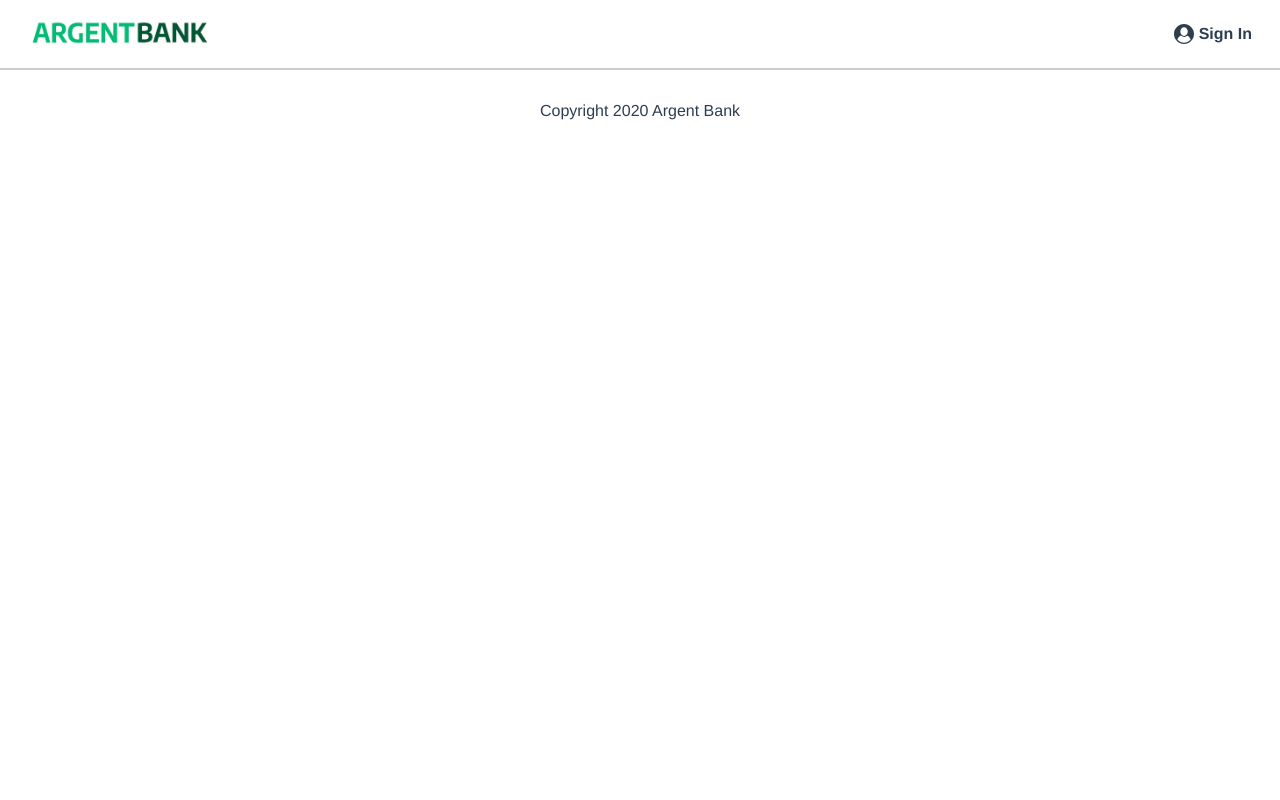
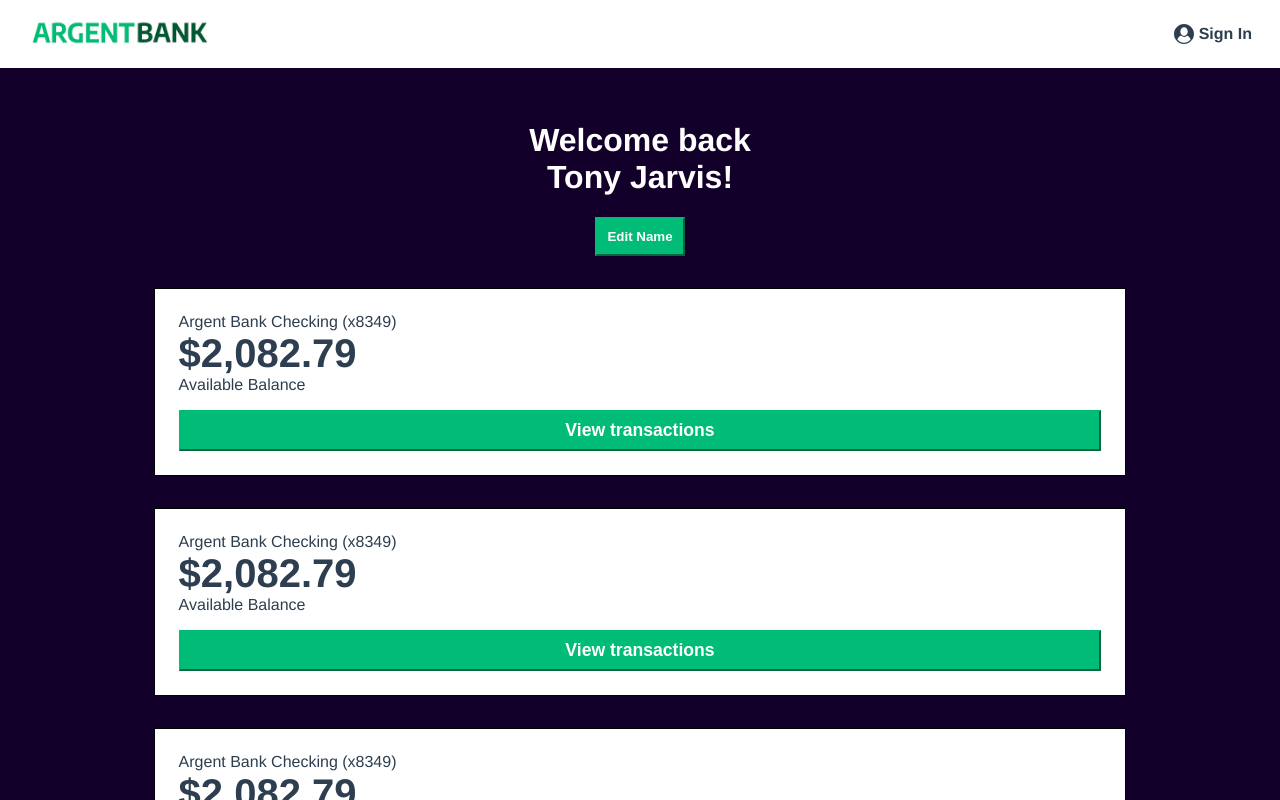
Before and after one commit to leen1515/argentbank, a React (Create React App) app in the folder argentbank/: page /dashboard in a window 1280 px wide. Shown: the top 800 px of the page. Built offline with nearby package versions, Linux system fonts and the light colour scheme.

Commit message:
feat(): style + routes redefined

```diff
--- a/argentbank/src/App.js
+++ b/argentbank/src/App.js
@@ -1,10 +1,9 @@
 import Header from "./components/Header";
 import FooterComponents from "./components/Footer";
-import LandingPage from "./pages/LandingPage";
 import { createGlobalStyle } from "styled-components";
-import { Routes, Route } from 'react-router';
-// import PrivateRoute from "./routes/PrivateRoute";
-// import Dashboard from "./pages/Dashboard";
+import SetRoutes from "./routes/SetRoutes";
+import { Provider } from 'react-redux';
+import store from './store/store';
 
 const GlobalStyle = createGlobalStyle`
   html {
@@ -20,19 +19,24 @@
 margin: 0;
   display: flex;
   flex-direction: column;
+  justify-content: space-between;
   min-height: 100vh;}
+
+#root{
+  display:flex;
+  flex-direction: column;
+  justify-content: space-between;
+}
 `;
 
 
 
 function App() {
   return (
-    <> <GlobalStyle />
+    <> <GlobalStyle /><Provider store={store}>
     <Header />
-     <Routes>
-      <Route path="/" element={<LandingPage/>} />
-    </Routes>
-    <FooterComponents />
+    <SetRoutes/>
+    <FooterComponents /></Provider>
     </>
 
 );
```
